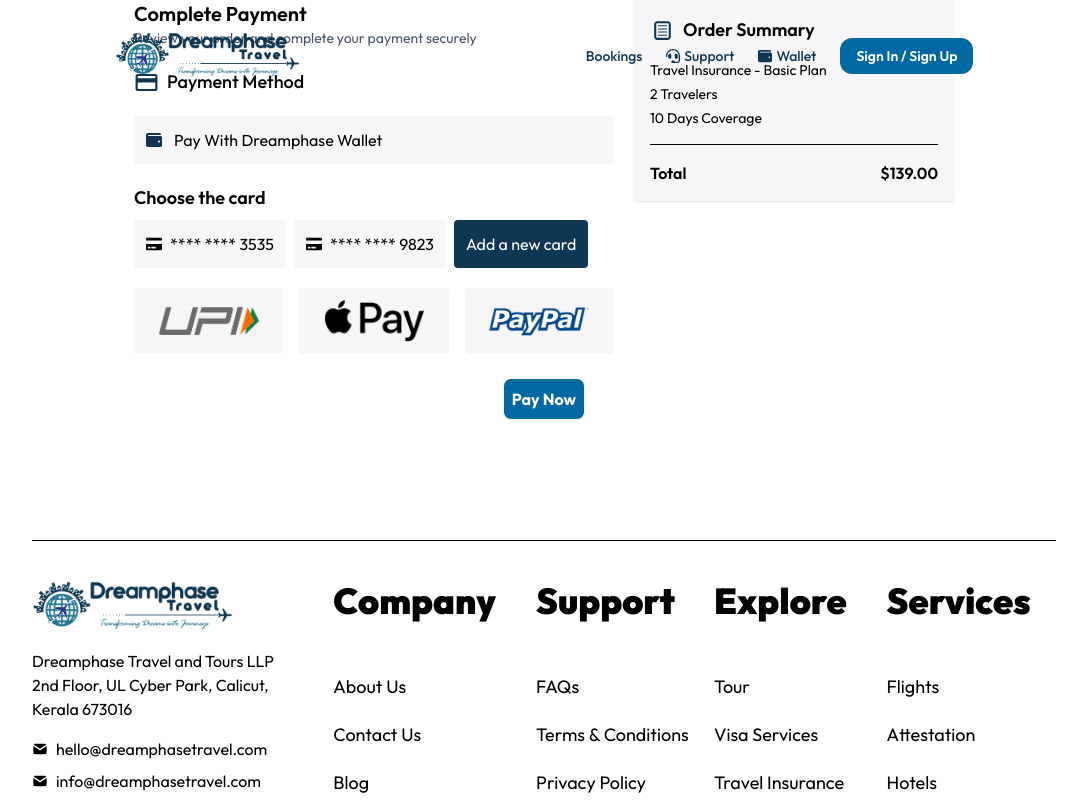
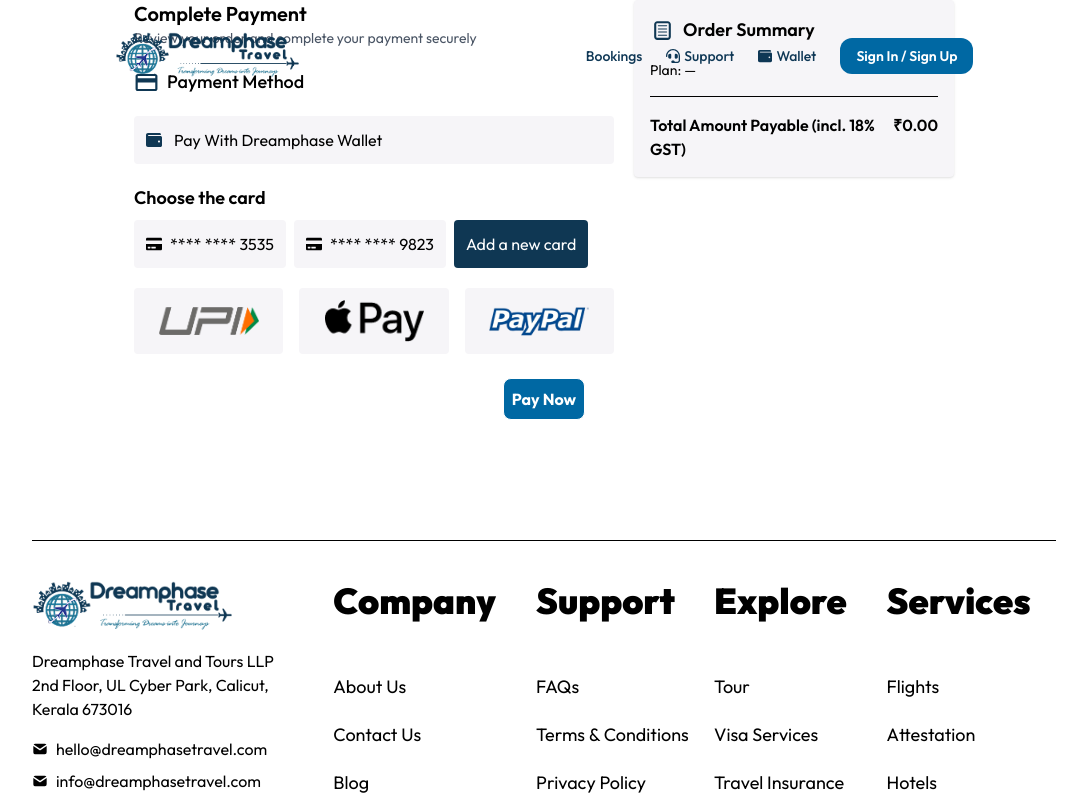
Before and after one commit to anoopvikram/dreamphase-front-end, a React (Vite) app: page /insurance/payment in a window 1280 px wide. Both pictures are taken after a click on the button "Continue". Shown: the part 980-1780 px from the top of the page, without its empty margins (96-1183 px from the left). Built offline with nearby package versions, Linux system fonts and the light colour scheme.

Commit message:
order summary fixed

```diff
--- a/src/pages/insurance/InsurancePayment.jsx
+++ b/src/pages/insurance/InsurancePayment.jsx
@@ -1,6 +1,6 @@
 import React, { useRef, useState } from 'react';
 import { useNavigate } from 'react-router-dom';
-import { FaWallet, FaCreditCard, FaGooglePay, FaApplePay, FaPaypal, FaCheckCircle } from 'react-icons/fa';
+import { FaWallet, FaCreditCard, FaCheckCircle } from 'react-icons/fa';
 import { IoMdCard } from "react-icons/io";
 import { TiDocumentText } from "react-icons/ti";
 import { ProgressBar } from '../../components/common/ProgressBar';
@@ -13,7 +13,9 @@
   const [selectedCard, setSelectedCard] = useState(null);
   const cards = ['**** **** 3535', '**** **** 9823'];
   const steps = ['Travel Details', 'Choose Plan', 'Choose Add-ons', 'Traveller Details', 'Review and Payment'];
-  const [formData, setFormData] = useState(() => getFormData());
+
+  // <-- minimal change: guard against null returned from getFormData()
+  const [formData, setFormData] = useState(() => getFormData() ?? {});
   const [showPayment, setShowPayment] = useState(false);
   const paymentRef = useRef(null);
 
@@ -25,11 +27,35 @@
     }, 80);
   };
 
+  // --- minimal copy of ReviewCard's extraction logic (so order summary matches exactly) ---
+  const formatCurrency = (n, symbol = '₹') => {
+    const num = Number(n) || 0;
+    return symbol + num.toLocaleString(undefined, { minimumFractionDigits: 2, maximumFractionDigits: 2 });
+  };
+
+  const planName = formData?.selectedPlan || formData?.planName || formData?.plan_name || '—';
+  const planPremium = Number(formData?.planPremium ?? formData?.selectedPlanPremium ?? formData?.plan_premium ?? 0);
+
+  const riderList = formData?.riderList || formData?.riders || formData?.savedRiderList || [];
+  const selectedRiderCodes = formData?.selectedRiderCodes || formData?.selectedRiders || [];
+  const addons = (Array.isArray(selectedRiderCodes) && selectedRiderCodes.length)
+    ? selectedRiderCodes.map(code => {
+        const r = riderList.find(rr => rr.rider_code === code || rr.code === code) || {};
+        return { code, name: r.name || r.rider_name || r.title || code, amount: r.amount ?? r.rider_amount ?? r.price ?? 0 };
+      })
+    : [];
+
+  const addonsTotal = addons.reduce((s, a) => s + Number(a.amount || 0), 0);
+  const subTotal = planPremium + addonsTotal;
+  const gst = +(subTotal * 0.18);
+  const total = Number(formData?.totalAmount ?? (subTotal + gst));
+
   return (
     <div className='flex flex-col items-center gap-5 py-50 md:py-30 w-3/4 text-black mx-auto'>
       <ProgressBar currentStepIndex={4} steps={steps} />
 
-<div className='w-full bg-white rounded shadow-sm p-4'>
+      <div className='w-full bg-white p-4'>
+        {/* safe: formData is always an object now */}
         <ReviewCard data={formData} />
 
         <div className='w-1/2 mx-auto flex justify-evenly gap-2 my-14'>
@@ -147,17 +173,36 @@
                 <h2>Order Summary</h2>
               </div>
 
-              <ul className='flex flex-col gap-1 text-sm'>
-                <li>Travel Insurance - Basic Plan</li>
-                <li>2 Travelers</li>
-                <li>10 Days Coverage</li>
+              <ul className='flex flex-col gap-2 text-sm'>
+                {/* Plan */}
+                <li className="flex justify-between">
+                  <span>Plan: {planName}</span>
+                  <span>{planPremium ? `₹${planPremium.toLocaleString(undefined, { minimumFractionDigits: 2, maximumFractionDigits: 2 })}` : '-'}</span>
+                </li>
+
+                {/* Add-ons */}
+                {addons.length > 0 && (
+                  <>
+                    <li className="font-semibold">Add-ons:</li>
+                    {addons.map((addon, idx) => (
+                      <li key={idx} className="flex justify-between">
+                        <span>{addon.name}</span>
+                        <span>₹{Number(addon.amount || 0).toLocaleString(undefined, { minimumFractionDigits: 2, maximumFractionDigits: 2 })}</span>
+                      </li>
+                    ))}
+                  </>
+                )}
               </ul>
+
               <hr className='w-full mx-auto border-black' />
+
+              {/* Total */}
               <div className='flex justify-between font-semibold'>
-                <h2>Total</h2>
-                <p>$139.00</p>
+                <h2>Total Amount Payable (incl. 18% GST)</h2>
+                <p>₹{Number(total || 0).toLocaleString(undefined, { minimumFractionDigits: 2, maximumFractionDigits: 2 })}</p>
               </div>
             </div>
+
           </div>
 
           <div className='w-full flex justify-center mt-6'>
```
Lines whose indentation alone changed are shown as unchanged.
